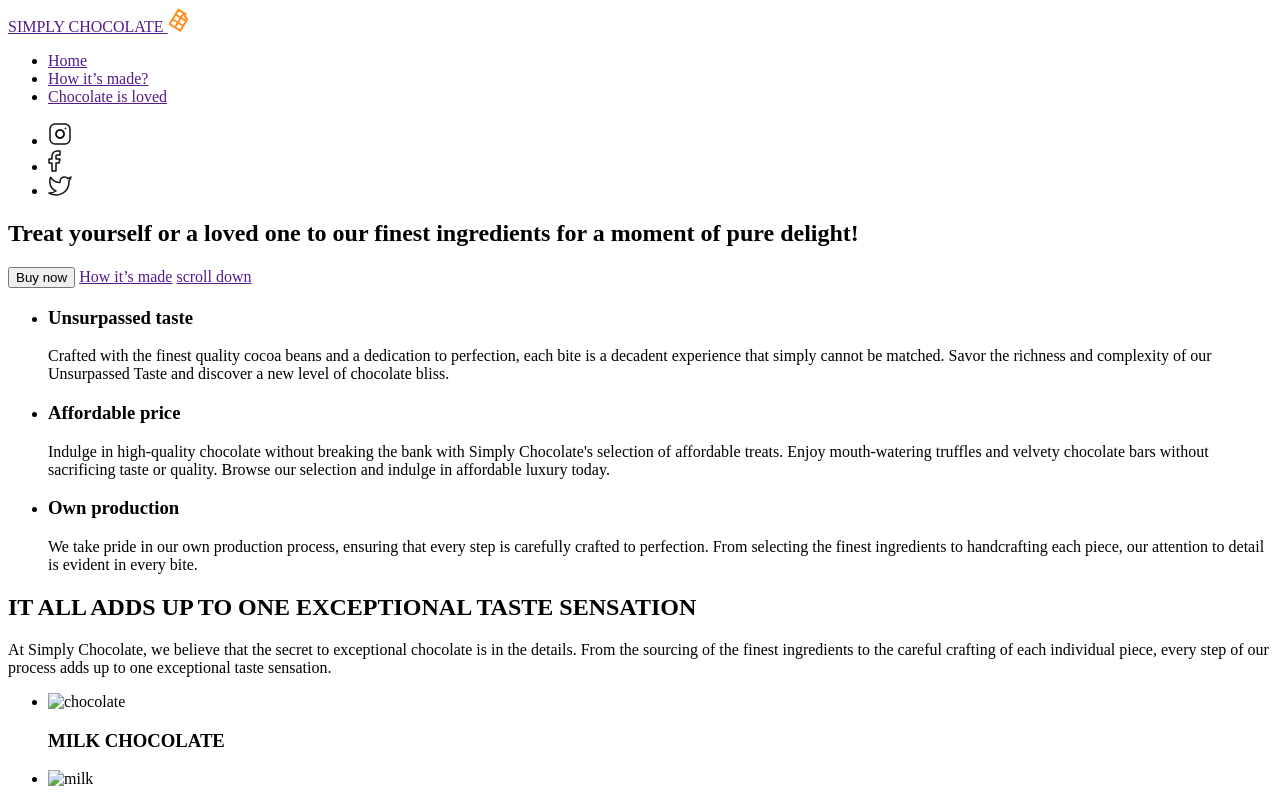
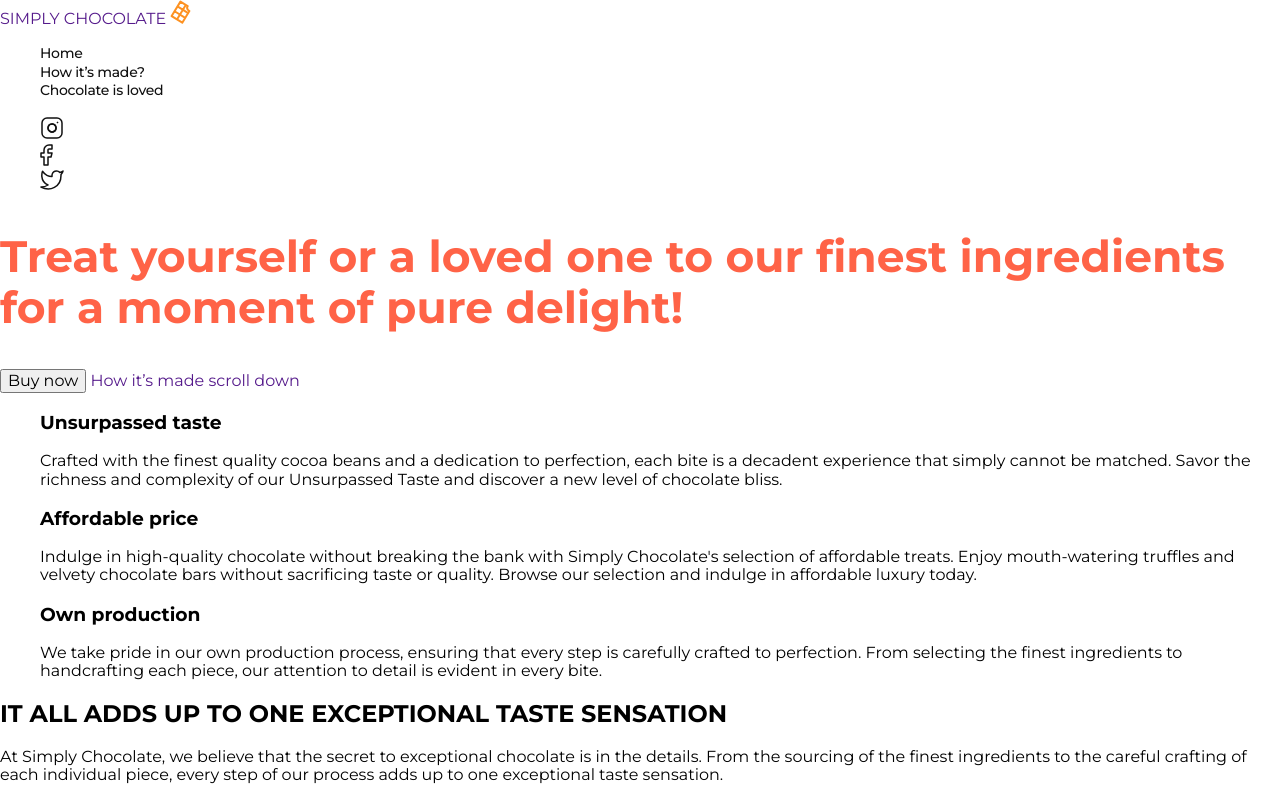
Before and after one commit to PrysiazhnaIra/FSO-104, a plain HTML site: page index.html in a window 1280 px wide. Shown: the top 798 px of the page. Drawn offline with nearby package versions, Linux system fonts and the light colour scheme.

Commit message:
added css

```diff
--- /dev/null
+++ b/css/styles.css
@@ -0,0 +1,20 @@
+body {
+font-family: 'Montserrat', sans-serif;
+}
+
+ul {
+list-style-type: none;
+}
+
+a {
+    text-decoration: none;
+}
+
+.header-menu-link {
+    color: #111;
+        font-size: 14px;
+        font-weight: 500;
+        line-height: 1.14;
+        /* 114.286% */
+        letter-spacing: -0.02em;
+}
--- a/index.html
+++ b/index.html
@@ -4,39 +4,65 @@
     <meta charset="UTF-8" />
     <meta name="viewport" content="width=device-width, initial-scale=1.0" />
     <title>Chocolate</title>
+    <link rel="preconnect" href="https://fonts.googleapis.com" />
+    <link rel="preconnect" href="https://fonts.gstatic.com" crossorigin />
+    <link
+      href="https://fonts.googleapis.com/css2?family=Montserrat:wght@400;500;600;700&display=swap"
+      rel="stylesheet"
+    />
+    <link
+      rel="stylesheet"
+      href="node_modules/modern-normalize/modern-normalize.css"
+    />
+    <link rel="stylesheet" href="./css/styles.css" />
   </head>
   <body>
-    <header>
-      <nav>
-        <a href=""
+    <header class="header">
+      <nav class="header-navigation">
+        <a class="header-logo" href=""
           >SIMPLY CHOCOLATE
-          <img src="./images/chocolate-icon.svg" alt="chocolate-icon"
+          <img
+            class="header-logo-img"
+            src="./images/chocolate-icon.svg"
+            alt="chocolate-icon"
         /></a>
-        <ul>
-          <li>
-            <a href="">Home</a>
+        <ul class="header-menu-list">
+          <li class="header-menu-item">
+            <a class="header-menu-link" href="">Home</a>
+          </li>
+          <li class="header-menu-item">
+            <a class="header-menu-link" href="">How it’s made?</a>
           </li>
           <li>
-            <a href="">How it’s made?</a>
-          </li>
-          <li>
-            <a href="">Chocolate is loved</a>
+            <a class="header-menu-link" href="">Chocolate is loved</a>
           </li>
         </ul>
       </nav>
-      <ul>
-        <li>
-          <a href="" target="_blank" rel="noopener noreferrer"
+      <ul class="header-menu-list">
+        <li class="header-menu-item">
+          <a
+            class="header-menu-link"
+            href=""
+            target="_blank"
+            rel="noopener noreferrer"
             ><img src="./images/inst.svg" alt="instagram"
           /></a>
         </li>
-        <li>
-          <a href="" target="_blank" rel="noopener noreferrer"
+        <li class="header-menu-item">
+          <a
+            class="header-menu-link"
+            href=""
+            target="_blank"
+            rel="noopener noreferrer"
             ><img src="./images/facebook.svg" alt="facebook"
           /></a>
         </li>
         <li>
-          <a href="" target="_blank" rel="noopener noreferrer"
+          <a
+            class="header-menu-link"
+            href=""
+            target="_blank"
+            rel="noopener noreferrer"
             ><img src="./images/twit.svg" alt="twitter"
           /></a>
         </li>
@@ -44,7 +70,7 @@
     </header>
     <main>
       <section>
-        <h1>
+        <h1 style="font-size: 44px; color: tomato">
           Treat yourself or a loved one to our finest ingredients for a moment
           of pure delight!
         </h1>
```
